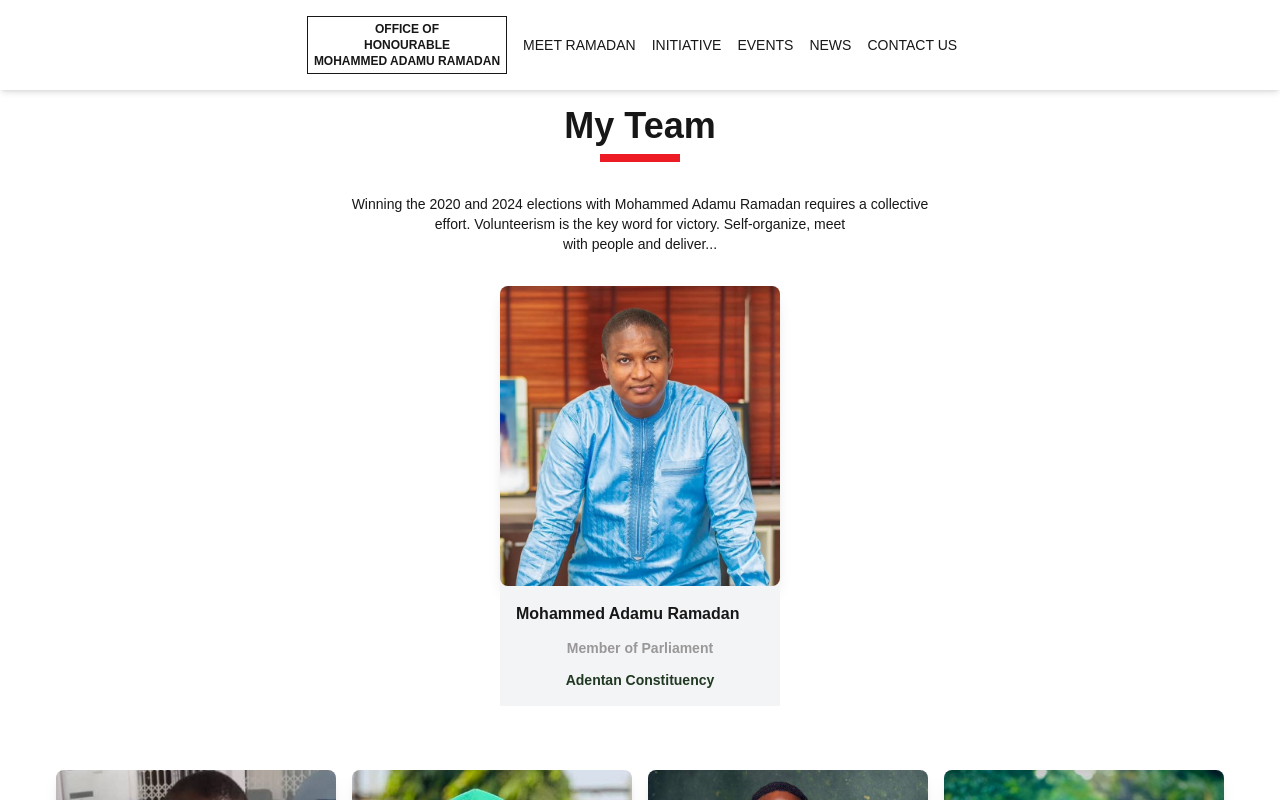
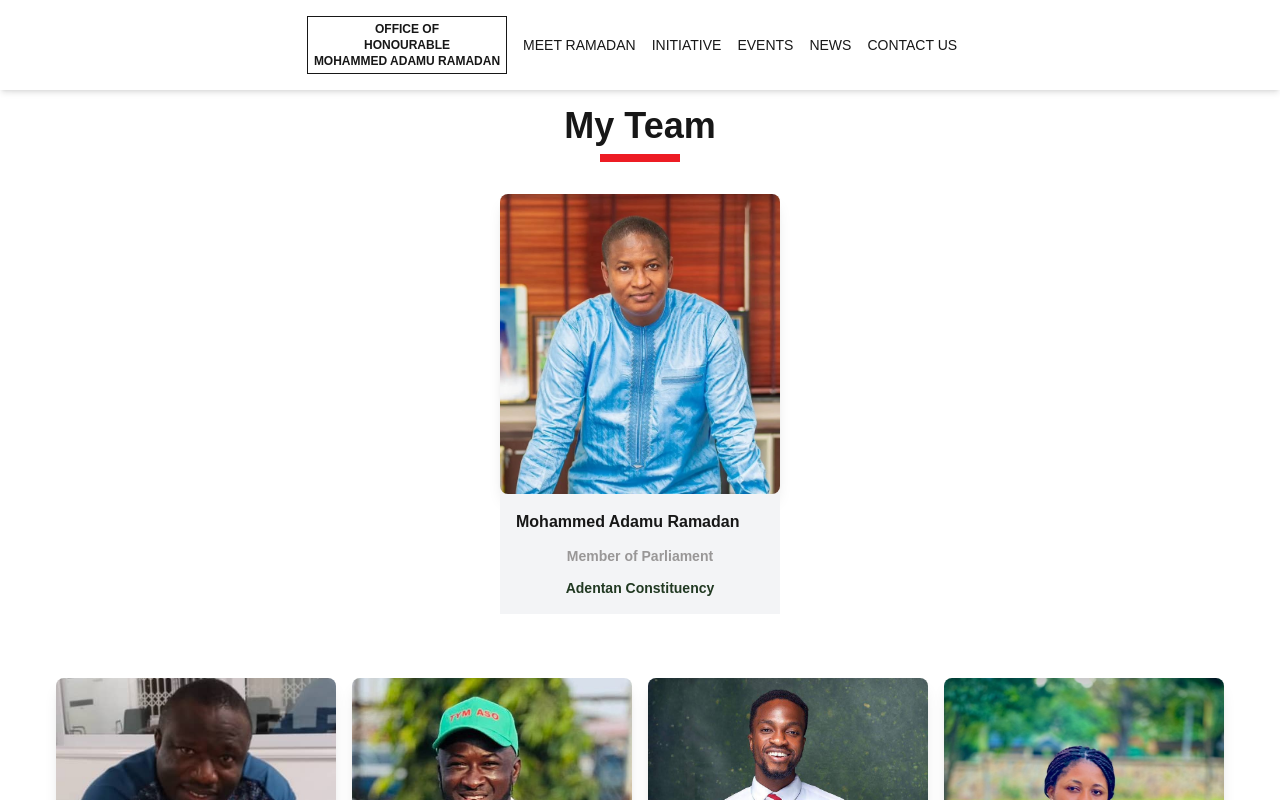
Before and after one commit to chrispydev/ramadan-personal-website, a Next.js app in the folder frontend/: page /our-team in a window 1280 px wide. Shown: the top 800 px of the page. Built offline with nearby package versions, Linux system fonts and the light colour scheme.

Commit message:
style(file name): cleaning up code

```diff
--- a/frontend/app/our-team/page.tsx
+++ b/frontend/app/our-team/page.tsx
@@ -7,13 +7,6 @@ export default function OurTeams() {
       <div className="flex flex-col justify-center items-center">
         <h1 className="text-4xl font-black mb-2">My Team </h1>
         <div className="h-2 w-20 bg-secondary" />
-        <p className="text-center text-sm mt-8">
-          Winning the 2020 and 2024 elections with Mohammed Adamu Ramadan
-          requires a collective
-          <br /> effort. Volunteerism is the key word for victory.
-          Self-organize, meet
-          <br /> with people and deliver...
-        </p>
         <article className="flex flex-col justify-center items-center mx-8 gap-8">
           <Team
             name="Mohammed Adamu Ramadan"
```
